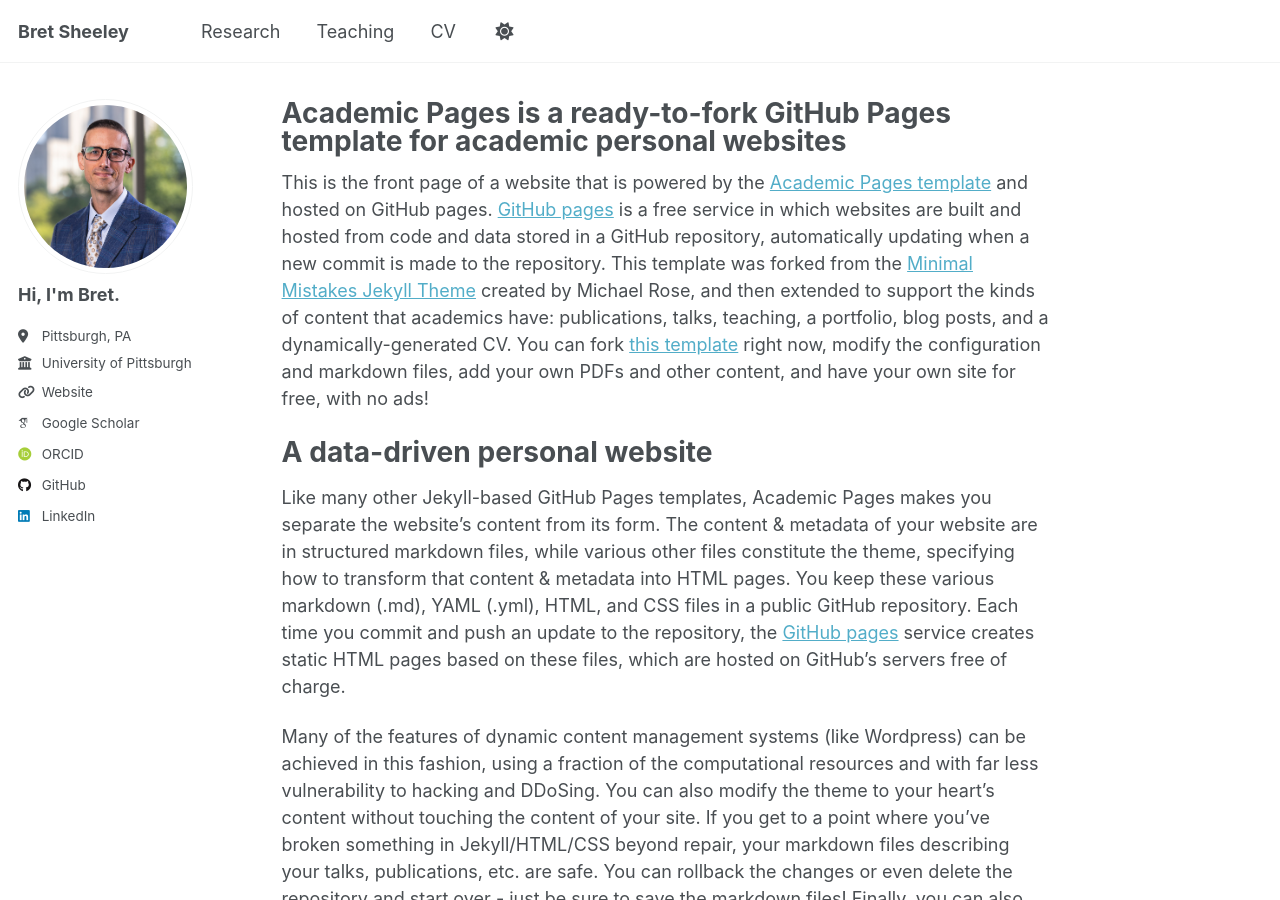
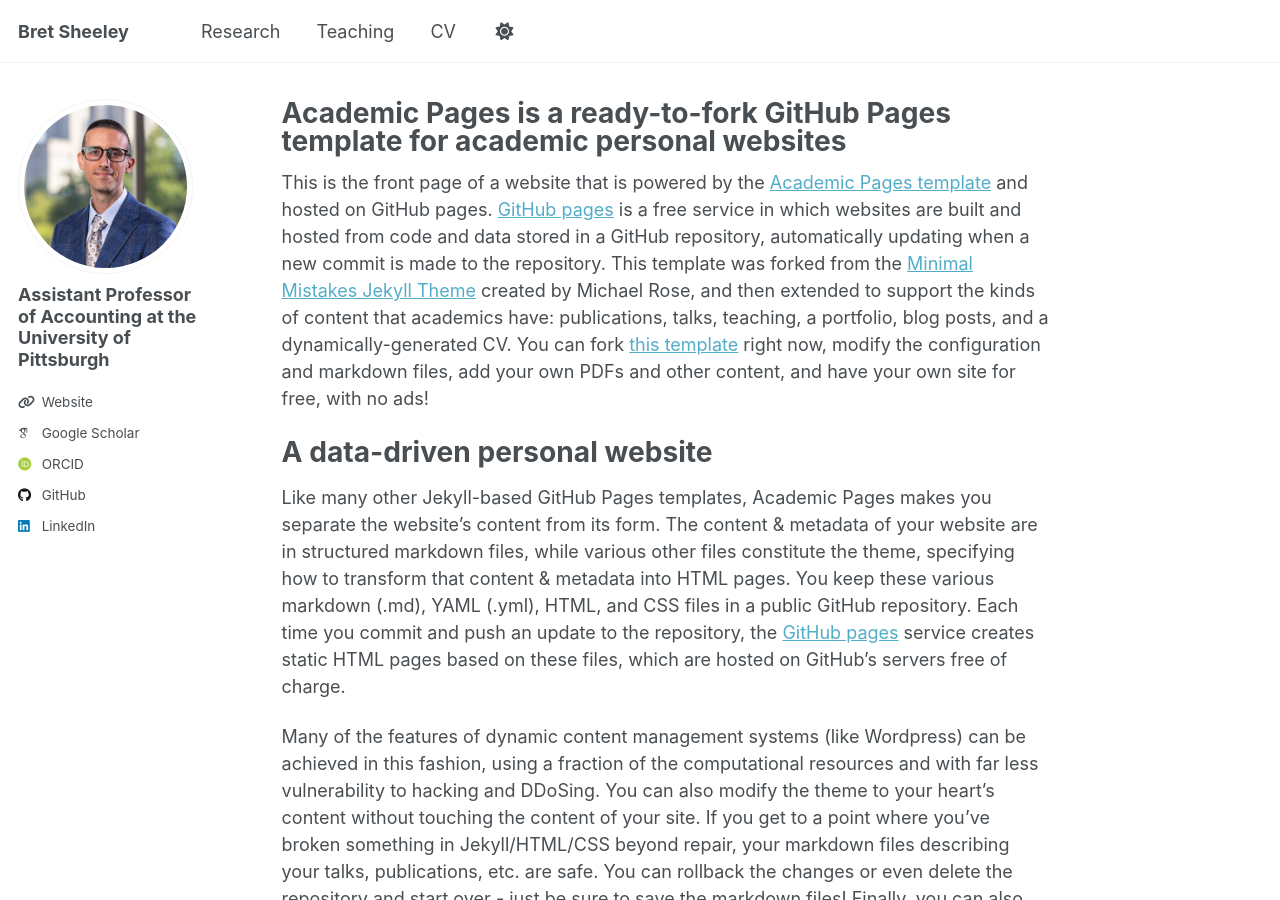
Before and after one commit to BretSheeley/BretSheeley.github.io, a Jekyll site: the page built from _pages/about.md, in a window 1280 px wide and 900 px high. Built offline with Jekyll 4.4.1, drawn with Linux system fonts in a browser that asks for light colours; some web fonts are replaced.

Commit message:
Update _config.yml

```diff
--- a/_config.yml
+++ b/_config.yml
@@ -23,11 +23,11 @@ repository               : "BretSheeley/BretSheeley.github.io"
 author:
   # Biographic information
   avatar           : "PittHS(1x1)123.jpg"
-  name             : "Hi, I'm Bret."
+  name             : "Assistant Professor of Accounting at the University of Pittsburgh"
   pronouns         : # example: "she/her"
   bio              : " " # About Me
-  location         : "Pittsburgh, PA"
-  employer         : "University of Pittsburgh"
+  location         : # "Pittsburgh, PA"
+  employer         : # "University of Pittsburgh"
   uri              : https://business.pitt.edu/professors/bret-sheeley/ # URL
   email            : # "none@example.org"
 
```
